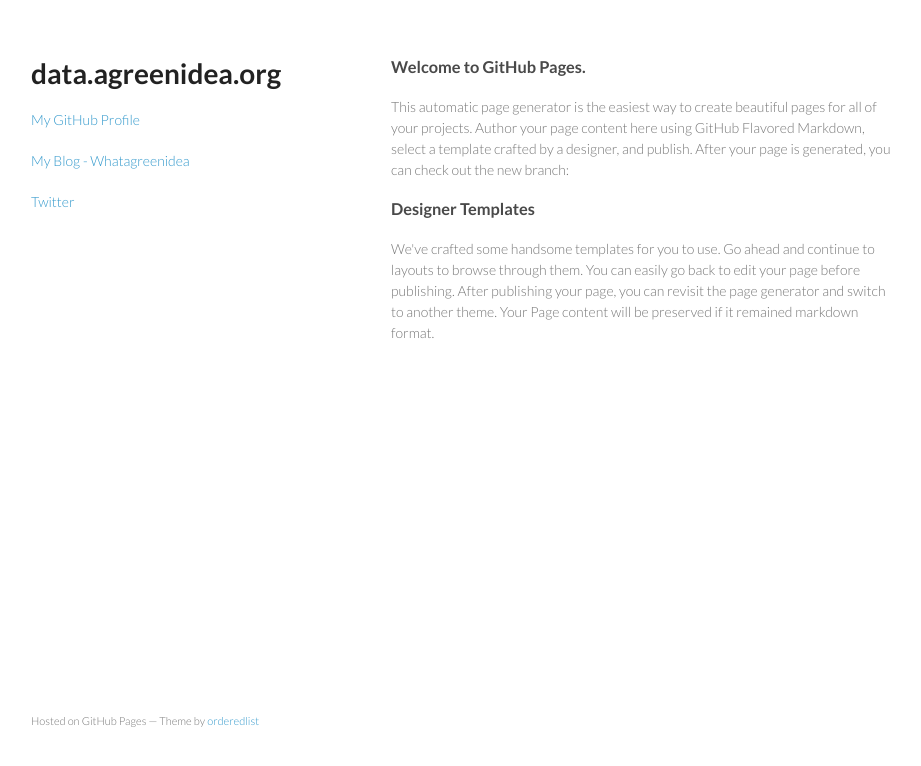
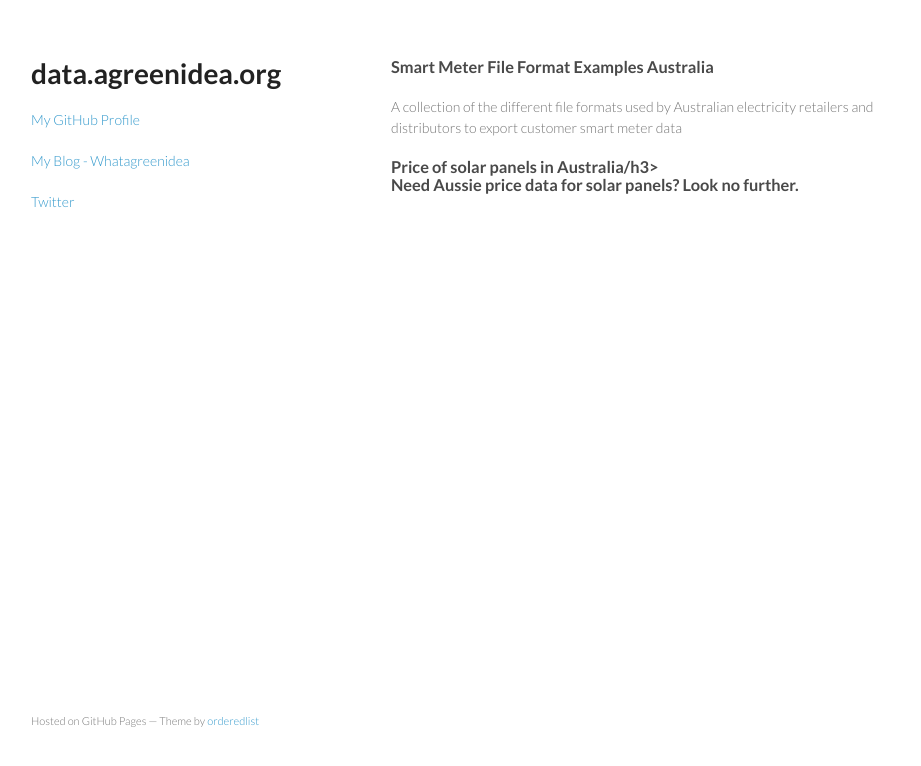
Before and after one commit to charliedotau/charliedotau.github.io, a plain HTML site: page index.html in a window 1280 px wide. Shown: the whole page, without its empty margins (179-1100 px from the left). Drawn offline with Linux system fonts and the light colour scheme.

Commit message:
- updates

```diff
--- a/index.html
+++ b/index.html
@@ -26,14 +26,14 @@
       </header>
       <section>
         <h3>
-<a id="welcome-to-github-pages" class="anchor" href="#welcome-to-github-pages" aria-hidden="true"><span class="octicon octicon-link"></span></a>Welcome to GitHub Pages.</h3>
+<a id="welcome-to-github-pages" class="anchor" href="https://github.com/charliedotau/Smart-Meter-File-Format-Examples-Aus" aria-hidden="true"><span class="octicon octicon-link"></span></a>Smart Meter File Format Examples Australia</h3>
 
-<p>This automatic page generator is the easiest way to create beautiful pages for all of your projects. Author your page content here using GitHub Flavored Markdown, select a template crafted by a designer, and publish. After your page is generated, you can check out the new branch:</p>
+<p>A collection of the different file formats used by Australian electricity retailers and distributors to export customer smart meter data</p>
 
 <h3>
-<a id="designer-templates" class="anchor" href="#designer-templates" aria-hidden="true"><span class="octicon octicon-link"></span></a>Designer Templates</h3>
+<a id="designer-templates" class="anchor" href="https://github.com/charliedotau/price-of-solar-panels-australia" aria-hidden="true"><span class="octicon octicon-link"></span></a>Price of solar panels in Australia/h3>
 
-<p>We've crafted some handsome templates for you to use. Go ahead and continue to layouts to browse through them. You can easily go back to edit your page before publishing. After publishing your page, you can revisit the page generator and switch to another theme. Your Page content will be preserved if it remained markdown format.</p>
+<p>Need Aussie price data for solar panels? Look no further.</p>
 
       </section>
       <footer>
```
